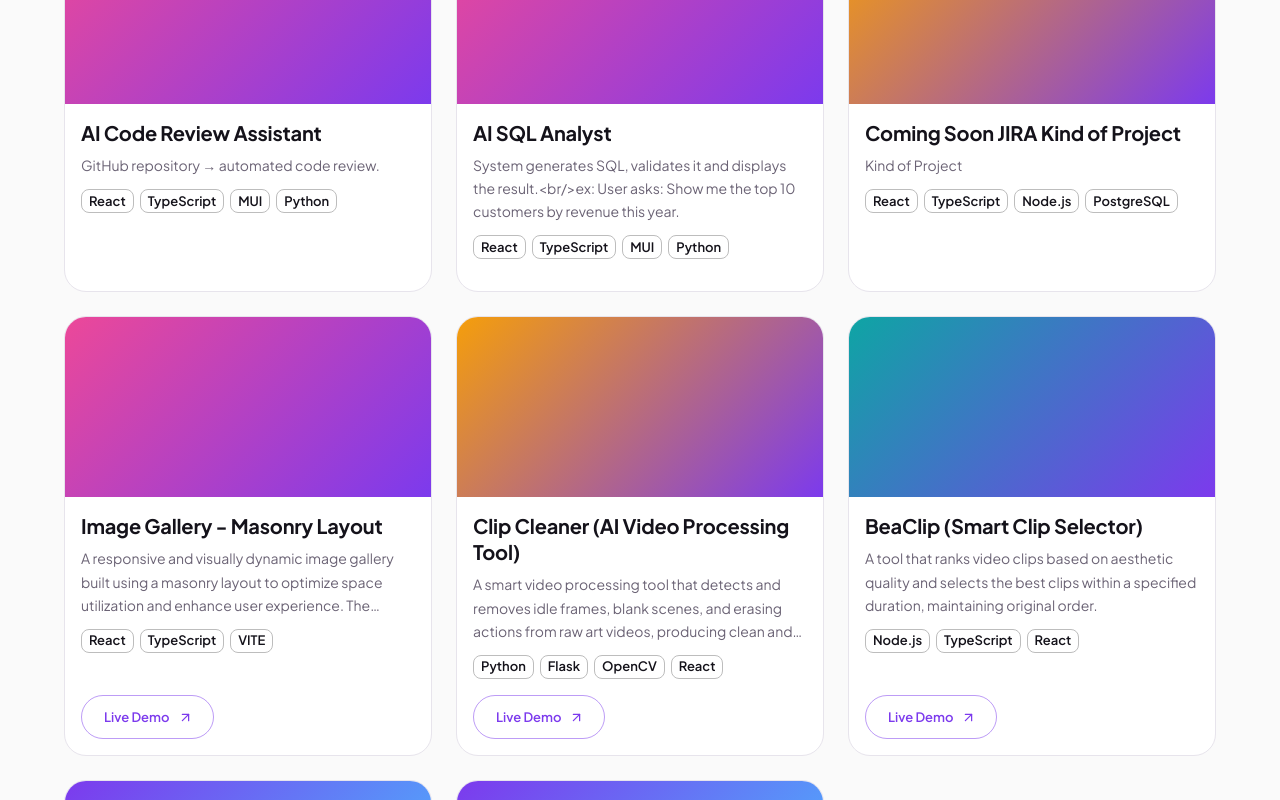
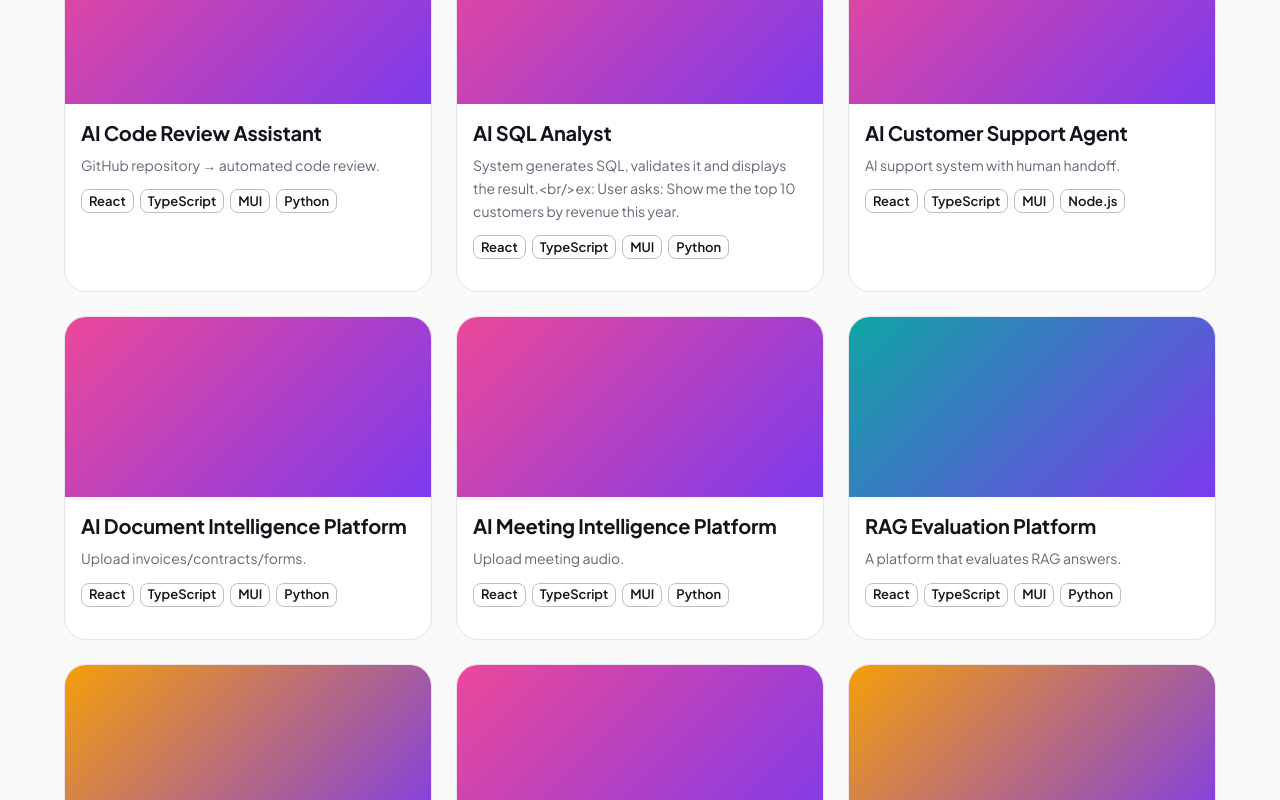
Before and after one commit to pramodboda/pramodboda-portfolio, a React (Vite) app: page /projects in a window 1280 px wide. Shown: the part 3740-4540 px from the top of the page. Built offline with nearby package versions, Linux system fonts and the light colour scheme; a web font is replaced by a local one.

Commit message:
UPDATE: Projects data

```diff
--- a/src/data/projects_data.ts
+++ b/src/data/projects_data.ts
@@ -492,7 +492,7 @@ export const projectsData: Project[] = [
         ],
         liveDemoLink: "https://collaborative-whiteboard-nu.vercel.app/",
         //   github: "https://github.com/your-username/reimagine-viewer",
-        features: ["Collaborative", "Can draw circles", "Can draw rectangles", "Can draw lines", "Can draw free-hand", "UNDO-REDO", "Clear Board"],
+        features: ["Collaborative", "Cursor Presence", "Can draw circles", "Can draw rectangles", "Can draw lines", "Can draw free-hand", "UNDO-REDO", "Clear Board"],
         highlights: [
             "Collaborative"
         ]
@@ -587,7 +587,7 @@ export const projectsData: Project[] = [
         description:
             "Upload resume + job description.",
         thumbImg: "",
-        technologies: ["React", "TypeScript", "MUI", "Python","FastAPI","LLM", "PostgreSQL"],
+        technologies: ["React", "TypeScript", "MUI", "Python", "FastAPI", "LLM", "PostgreSQL"],
         skills: [
             "AI",
             "LLM"
@@ -615,7 +615,7 @@ export const projectsData: Project[] = [
         description:
             "GitHub repository → automated code review.",
         thumbImg: "",
-        technologies: ["React", "TypeScript", "MUI", "Python","GitHub API","LLM"],
+        technologies: ["React", "TypeScript", "MUI", "Python", "GitHub API", "LLM"],
         skills: [
             "AI",
             "LLM"
@@ -643,7 +643,7 @@ export const projectsData: Project[] = [
         description:
             "System generates SQL, validates it and displays the result.<br/>ex: User asks: Show me the top 10 customers by revenue this year.",
         thumbImg: "",
-        technologies: ["React", "TypeScript", "MUI", "Python","FastAPI","PostgreSQL","LLM"],
+        technologies: ["React", "TypeScript", "MUI", "Python", "FastAPI", "PostgreSQL", "LLM"],
         skills: [
             "AI",
             "LLM"
@@ -657,6 +657,124 @@ export const projectsData: Project[] = [
         ],
         highlights: [
             "Added a SQL safety layer so generated queries cannot modify data."
+        ]
+    },
+    {
+        id: "ai-customer-support-agent",
+        level: 3,
+        featured: true,
+        title: "AI Customer Support Agent",
+        slug: "AI Customer Support Agent",
+        description:
+            "AI support system with human handoff.",
+        thumbImg: "",
+        technologies: ["React", "TypeScript", "MUI", "Node.js", "Python", "PostgreSQL"],
+        skills: [
+            "AI",
+            "Agents"
+        ],
+        liveDemoLink: "",
+        github: "",
+        features: [
+            "AI answers",
+            "Knowledge base",
+            "Confidence score",
+            "Human escalation",
+            "Conversation history",
+            "Ticket creation"
+        ],
+        highlights: [
+
+        ]
+    },
+    {
+        id: "AI Document Intelligence Platform",
+        level: 3,
+        featured: true,
+        title: "AI Document Intelligence Platform",
+        slug: "AI Document Intelligence Platform",
+        description:
+            "Upload invoices/contracts/forms.",
+        thumbImg: "",
+        technologies: ["React", "TypeScript", "MUI", "Python", "FastAPI", "OCR", "LLM", "PostgreSQL"],
+        skills: [
+            "AI",
+            "FastAPI",
+            "OCR",
+            "LLM"
+        ],
+        liveDemoLink: "",
+        github: "",
+        features: [
+            "Extract:",
+            "Name",
+            "Date",
+            "Amount",
+            "Company",
+            "Invoice Number",
+            "Terms",
+        ],
+        highlights: [
+
+        ]
+    },
+    {
+        id: "ai-meeting-intelligence-platform",
+        level: 3,
+        featured: true,
+        title: "AI Meeting Intelligence Platform",
+        slug: "AI Meeting Intelligence Platform",
+        description:
+            "Upload meeting audio.",
+        thumbImg: "",
+        technologies: ["React", "TypeScript", "MUI", "Python", "FastAPI", "speech-to-text", "PostgreSQL"],
+        skills: [
+            "AI",
+            "FastAPI",
+            "speech-to-text",
+        ],
+        liveDemoLink: "",
+        github: "",
+        features: [
+            "Generate:",
+            "Transcript",
+            "Summary",
+            "Action items",
+            "Decisions",
+            "Topics",
+            "Speaker identification",
+        ],
+        highlights: [
+
+        ]
+    },
+    {
+        id: "rag-evaluation-platform",
+        level: 3,
+        featured: true,
+        title: "RAG Evaluation Platform",
+        slug: "RAG Evaluation Platform",
+        description:
+            "A platform that evaluates RAG answers.",
+        thumbImg: "",
+        technologies: ["React", "TypeScript", "MUI", "Python", "FastAPI", "PostgreSQL/pgvector"],
+        skills: [
+            "AI",
+            "FastAPI",
+            "RAG",
+        ],
+        liveDemoLink: "",
+        github: "",
+        features: [
+            "Measure:",
+            "Faithfulness",
+            "Relevance",
+            "Retrieval quality",
+            "Citation correctness",
+            "Hallucination rate",
+        ],
+        highlights: [
+            "AI engineering project"
         ]
     },
     //==========================================================
```
Lines whose indentation alone changed are shown as unchanged.
